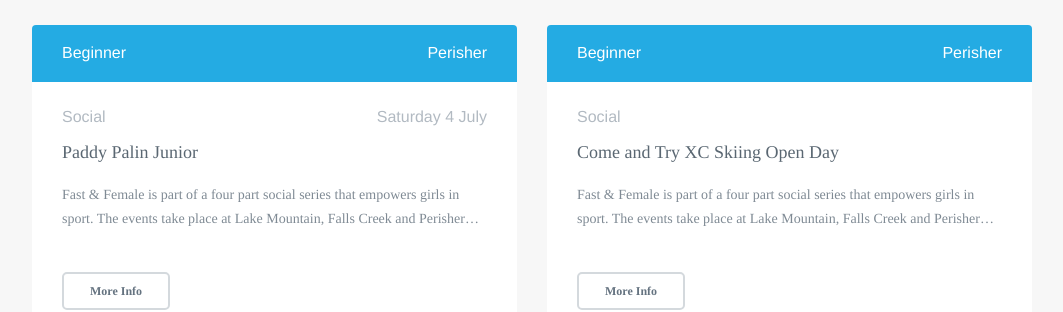
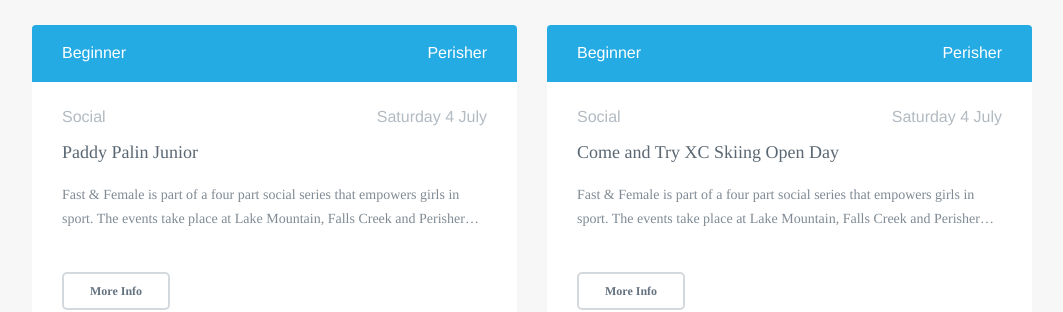
Before and after one commit to robcatto/robcatto.github.io, a Jekyll site: the page built from events/index.html, in a window 1280 px wide and 900 px high, scrolled down 427 px. Shown: the part 151-463 px from the top of the window, without its empty margins (108-1171 px from the left). Built offline with Jekyll 4.4.1, drawn with Linux system fonts in a browser that asks for light colours; some web fonts are replaced; Markdown is read by kramdown in place of the engine named in the settings.

Commit message:
Update index.html

```diff
--- a/events/index.html
+++ b/events/index.html
@@ -338,6 +338,7 @@ layout: default
     </div>
 
     <strong>Social</strong>
+    <strong style="position: absolute; right: 30px; top: 87px;">Saturday 4 July</strong>
     <h3>Come and Try XC Skiing Open Day</h3>
     <p class="description">
        Fast & Female is part of a four part social series that empowers girls in sport. The events take place at Lake Mountain, Falls Creek and Perisher Blue. All ages are welcome to participate.
```
